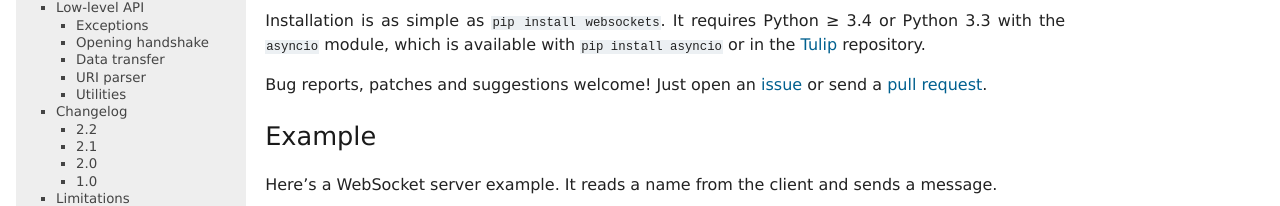
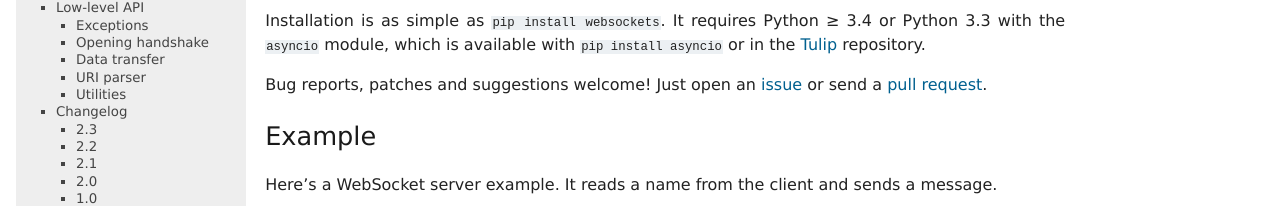
Before and after one commit to python-websockets/websockets, a Sphinx documentation site: the page built from docs/index.rst, in a window 1280 px wide and 900 px high, cut to the strip 0-466 px from the top of the window. Shown: the part 257-463 px from the top of the strip. Built offline with Sphinx 7.4.7, drawn with Linux system fonts in a browser that asks for light colours; some of the changed text lies outside the part shown.

Commit message:
Changelog for 2.3.

```diff
--- a/docs/index.rst
+++ b/docs/index.rst
@@ -184,6 +184,11 @@ Utilities
 Changelog
 ---------
 
+2.3
+...
+
+* Improved compliance of close codes.
+
 2.2
 ...
 
```
